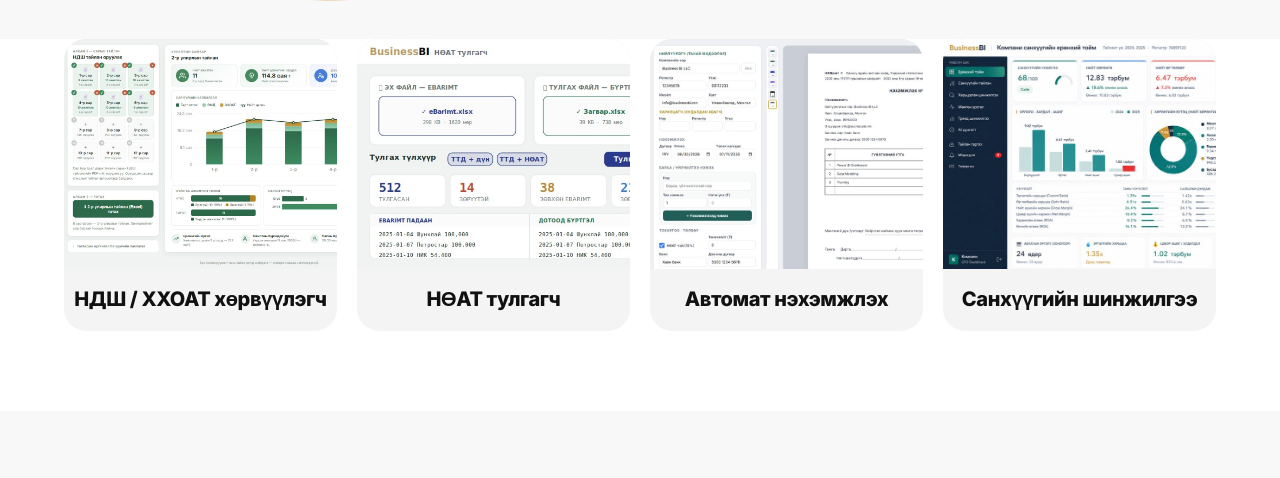
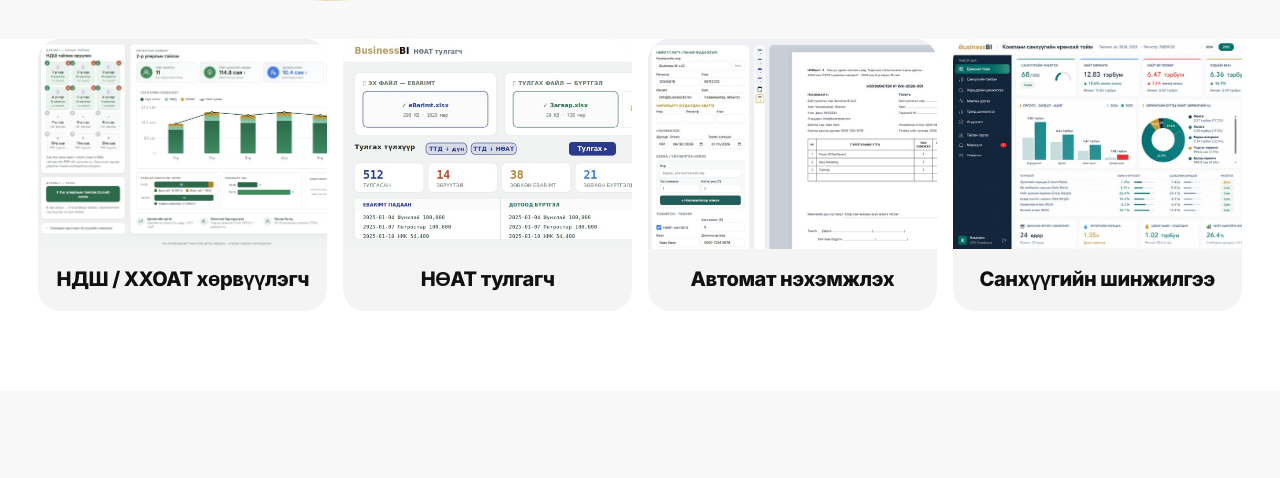
Before and after one commit to khongor95-bit/BusinessBI, a plain HTML site: page index.html in a window 1280 px wide. Shown: the part 700-1178 px from the top of the page. Drawn offline with Linux system fonts and the light colour scheme.

Commit message:
Add files via upload

```diff
--- a/index.html
+++ b/index.html
@@ -116,10 +116,10 @@ header{display:contents}
 .request{background:#fff;padding:0 0 80px}
 .section-title{font-size:48px;font-weight:800;margin-bottom:14px;letter-spacing:-.02em}
 .section-sub{font-size:18px;color:#666;margin-bottom:50px;max-width:60ch}
-.product-grid{display:grid;grid-template-columns:repeat(4,1fr);gap:20px}
+.product-grid{display:grid;grid-template-columns:repeat(4,1fr);gap:16px;padding:0 3%}
 .product{display:block;background:#f4f4f4;border-radius:22px;overflow:hidden;transition:.3s;text-decoration:none;color:inherit}
 .product:hover{transform:translateY(-4px)}
-.product img{width:100%;height:230px;object-fit:cover;object-position:left top;transition:transform .4s ease;display:block}
+.product img{width:100%;height:210px;object-fit:cover;object-position:left top;transition:transform .4s ease;display:block}
 .product .thumb{overflow:hidden;position:relative;background:#eef1f0}
 .product:hover .thumb img{transform:scale(1.04)}
 .product h4{font-size:20px;font-weight:800;letter-spacing:-.02em;color:#111;text-align:center;padding:18px 10px 20px;margin:0;white-space:nowrap;overflow:hidden;text-overflow:ellipsis}
@@ -288,9 +288,8 @@ footer{background:#111;color:#fff;padding:60px 0 40px;margin-top:0}
 </section>
 
 <section class="request" id="tools">
-  <div class="container">
-    <div class="product-grid">
-      <a class="product" href="ndsh_hhoat_converter.html">
+  <div class="product-grid">
+    <a class="product" href="ndsh_hhoat_converter.html">
         <div class="thumb"><img src="img/tool-ndsh.jpg" alt="НДШ тайлан dashboard"></div>
         <h4>НДШ / ХХОАТ хөрвүүлэгч</h4>
       </a>
@@ -307,7 +306,6 @@ footer{background:#111;color:#fff;padding:60px 0 40px;margin-top:0}
         <h4>Санхүүгийн шинжилгээ</h4>
       </a>
     </div>
-  </div>
 </section>
 
 <section class="container steps" id="how">
@@ -377,7 +375,8 @@ footer{background:#111;color:#fff;padding:60px 0 40px;margin-top:0}
   function next(){idx++;place(true);updateDots();}
   function goReal(i){idx=i+1;place(true);updateDots();}
   // clone дээр буусан үед transition-гүйгээр жинхэнэ байрлал руу үсрэх
-  track.addEventListener('transitionend',()=>{
+  track.addEventListener('transitionend',(e)=>{
+    if(e.target!==track||e.propertyName!=='transform') return;
     if(idx===0){idx=n;place(false);}
     else if(idx===n+1){idx=1;place(false);}
   });
```
